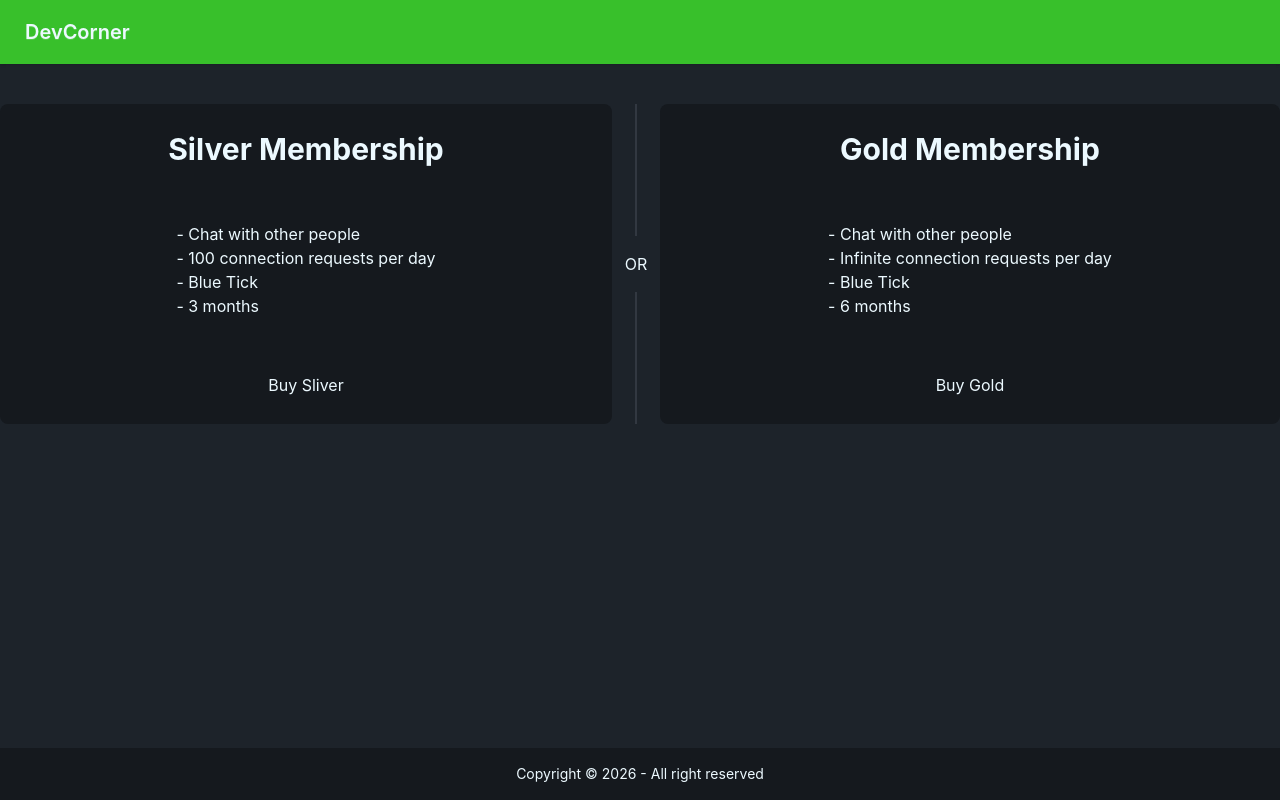
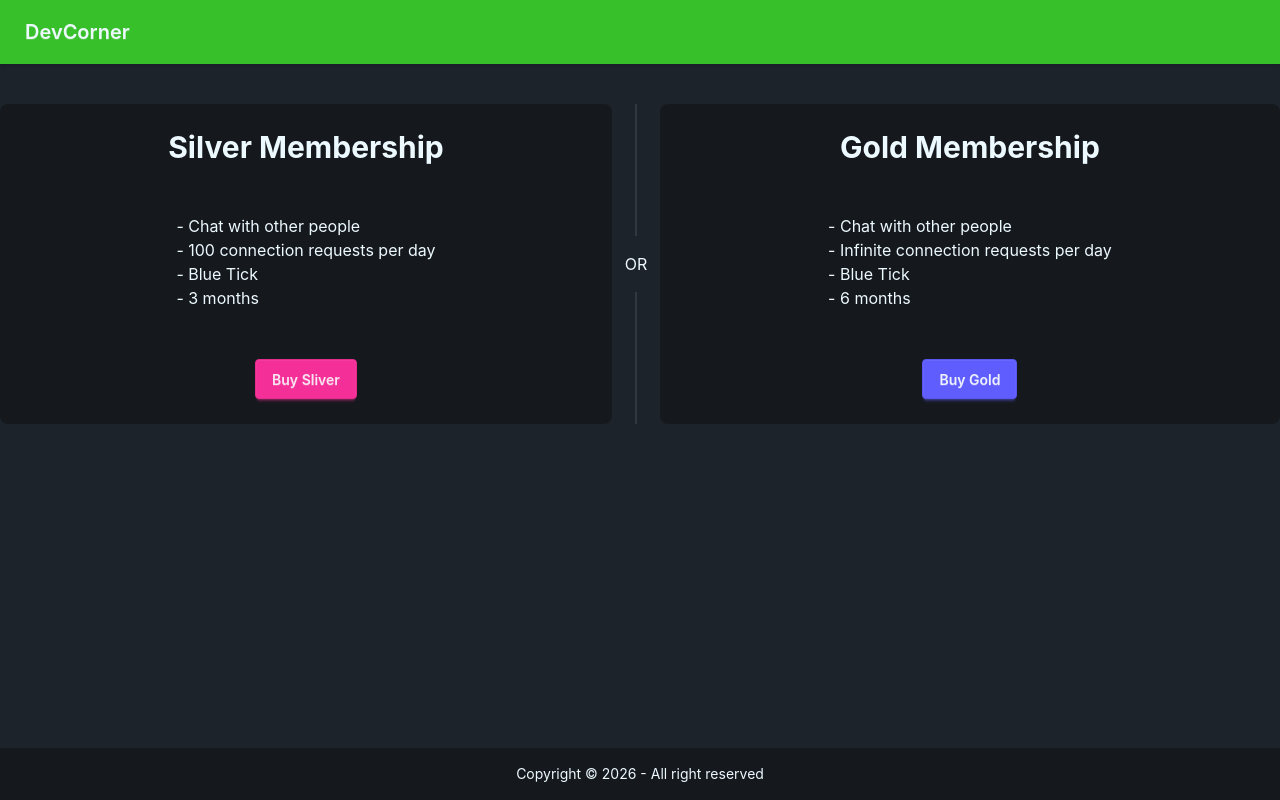
Before and after one commit to ArindamKundu65/devFront, a React (Vite) app: page /premium in a window 1280 px wide. Built offline with nearby package versions, Linux system fonts and the light colour scheme; no server answers.

Commit message:
Update project

```diff
--- a/src/components/Premium.jsx
+++ b/src/components/Premium.jsx
@@ -11,7 +11,7 @@ const Premium = () => {
                     <li> - Blue Tick</li>
                     <li> - 3 months</li>
                 </ul>
-                <button className='btn-secondary'>Buy Sliver</button>
+                <button className='btn btn-secondary'>Buy Sliver</button>
             </div>
             <div className="divider divider-horizontal">OR</div>
             <div className="card bg-base-300 rounded-box grid h-80 grow place-items-center">
@@ -22,7 +22,7 @@ const Premium = () => {
                     <li> - Blue Tick</li>
                     <li> - 6 months</li>
                 </ul>
-                <button className='btn-primary'>Buy Gold</button>
+                <button className='btn btn-primary'>Buy Gold</button>
             </div>
         </div>
     )
```
